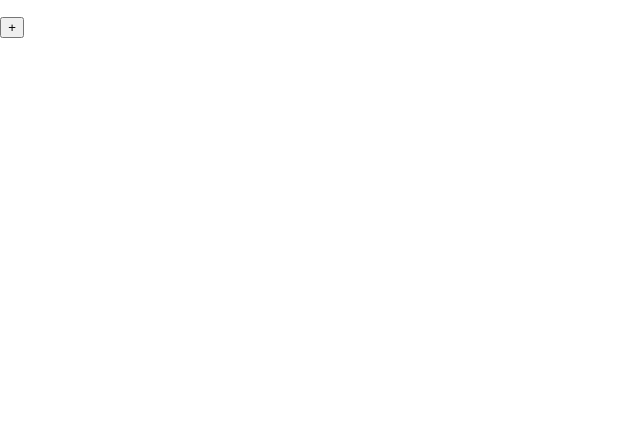
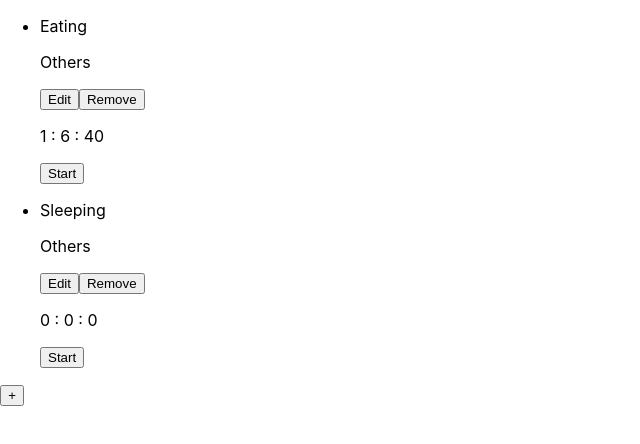
Before and after one commit to RafsanQ/180042141_SWE4637_Labs, a React (Create React App) app in the folder Lab 2/myapp/: page / in a window 1280 px wide. Shown: the top 444 px of the page, without its empty margins (0-640 px from the left). Built offline with nearby package versions, Linux system fonts and the light colour scheme.

Commit message:
Basics Work

```diff
--- a/Lab 2/myapp/src/App.js
+++ b/Lab 2/myapp/src/App.js
@@ -1,11 +1,12 @@
 import logo from './logo.svg';
 import './App.css';
 import TaskList from './components/taskList.js';
+import Tasks from './resources/data';
 
 function App() {
   return (
     <div>
-      <TaskList/>
+      <TaskList data={Tasks}/>
     </div>
   );
 }
--- a/Lab 2/myapp/src/components/addTaskForm.js
+++ b/Lab 2/myapp/src/components/addTaskForm.js
@@ -25,9 +25,9 @@ export const AddTaskForm = ({ addTask }) => {
         setName={setName}
         setCategory={setCategory}
       />
-      <div className="form-buttons">
-        <button id="create-task-button"onClick={() => createTask()}>Create</button>
-        <button  className="cancel-button">Cancel</button>
+      <div>
+        <button onClick={createTask}>Create</button>
+        <button >Cancel</button>
       </div>
     </div>
   );
--- a/Lab 2/myapp/src/components/editTaskForm.js
+++ b/Lab 2/myapp/src/components/editTaskForm.js
@@ -7,7 +7,7 @@ export const EditTaskForm = ({ taskName, taskCategory, updateTask, setEditTaskFo
   const [category, setCategory] = useState(taskCategory);
 
   return (
-    <div className="edit-task-form">
+    <div>
       <TaskForm
         name={name}
         category={category}
@@ -15,14 +15,11 @@ export const EditTaskForm = ({ taskName, taskCategory, updateTask, setEditTaskFo
         setCategory={setCategory}
       />
 
-      <div className="form-buttons">
-        <button
-          id="edit-task-button"
-          onClick={() => updateTask({ name: name, category: category })}
-        >
+      <div>
+        <button id="edit-task-button" onClick={() => updateTask({ name: name, category: category })}>
           Update
         </button>
-        <button className="cancel-button" onClick={() => setEditTaskForm(false)}>
+        <button onClick={() => setEditTaskForm(false)}>
           Cancel
         </button>
       </div>
--- a/Lab 2/myapp/src/components/task.js
+++ b/Lab 2/myapp/src/components/task.js
@@ -1,6 +1,7 @@
 import React from "react";
 import { useState } from "react/cjs/react.development";
 import EditTaskForm from "./editTaskForm";
+import { Timer } from "./timer";
 
 
 export const Task = (props) => {
@@ -23,27 +24,18 @@ export const Task = (props) => {
           setIsEditing={setIsEditing}
         />
       ) : (
-        <div className="task-container">
-          <div className="task-top">
-            <p className="task-name">{task?.name}</p>
-            <div className="task-buttons">
-              <button
-                className="edit-task-button"
-                onClick={() => setIsEditing(true)}
-              >
-                <img src="edit.png" alt="Edit" />
-              </button>
-              <button
-                className="delete-task-button"
-                onClick={() => props.removeTask(props.index)}
-              >
-                <img src="bin.png" alt="Edit" />
-              </button>
+        <div>
+          <div>
+            <p>{task?.name}</p>
+            <p>{task?.category}</p>
+            <div>
+              <button onClick={() => setIsEditing(true)}>Edit</button>
+              <button onClick={() => props.removeTask(props.index)}>Remove</button>
             </div>
           </div>
 
-          <p className="task-category">{task?.category}</p>
-          <div className="task-timer">
+
+          <div>
             <Timer props_time={task?.time} />
           </div>
         </div>
--- a/Lab 2/myapp/src/components/taskForm.js
+++ b/Lab 2/myapp/src/components/taskForm.js
@@ -4,11 +4,10 @@ export const TaskForm = ({ name, category, setName, setCategory }) => {
 
   return (
     <form>
-      <label className="name-input-label" htmlFor="name">
+      <label htmlFor="name">
         Name
         <input
           type="text"
-          className="name-input"
           onChange={(e) => {
             setName(e.target.value);
           }}
@@ -20,7 +19,6 @@ export const TaskForm = ({ name, category, setName, setCategory }) => {
         Category
         <input
           type="text"
-          className="category-input"
           onChange={(e) => {
             setCategory(e.target.value);
           }}
--- a/Lab 2/myapp/src/components/timer.js
+++ b/Lab 2/myapp/src/components/timer.js
@@ -27,16 +27,13 @@ export const Timer = ({ props_time }) => {
   return (
     <>
       <p>
-        <span>{hour}</span> :
-        <span>{minute}</span> :
-        <span>{second}</span>
+        <span>{hour}</span> : <span>{minute}</span> : <span>{second}</span>
       </p>
-      <button
-        className={`timer-button ${isActive ? "stop-button" : "start-button"} `}
-        onClick={() => toogleActive()}
-      >
+      <button onClick={() => toogleActive()}>
           {isActive ? "Stop" : "Start"}
       </button>
     </>
   );
 };
+
+export default Timer;
--- /dev/null
+++ b/Lab 2/myapp/src/resources/data.js
@@ -0,0 +1,16 @@
+const Tasks = [
+    {
+        "id": 1,
+        "name": "Eating",
+        "category": "Others",
+        "time": 4000
+    },
+    {
+        "id": 2,
+        "name": "Sleeping",
+        "category": "Others",
+        "time": 0
+    }
+]
+
+export default Tasks;
```
